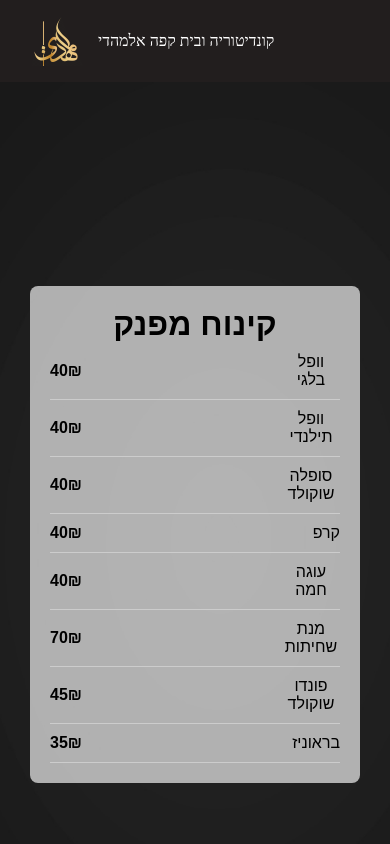
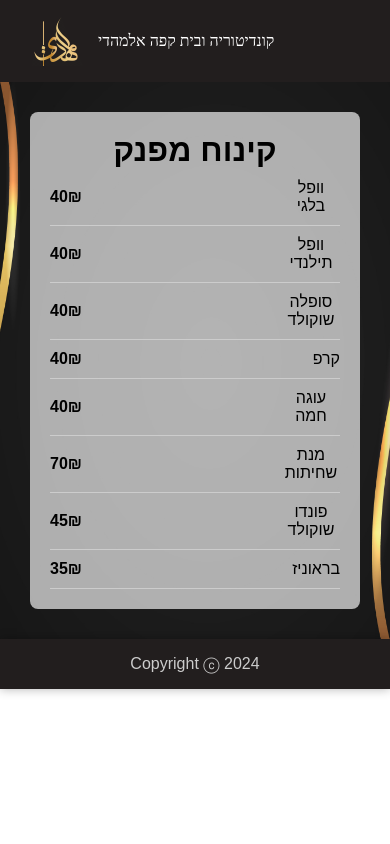
Before and after one commit to RaafatMarzuq/Al-Mahdi-Sweets, a React (Create React App) app: page /dessertsMenu in a window 390 px wide. Shown: the top 844 px of the page. Built offline with nearby package versions, Linux system fonts and the light colour scheme.

Commit message:
making homepage responsive

```diff
--- a/src/App.jsx
+++ b/src/App.jsx
@@ -17,7 +17,7 @@
     <BrowserRouter basename={process.env.PUBLIC_URL }>
     <Header />
           <Routes>
-              <Route  path='/'  element={<HomePage/>}  />
+              <Route  path=''  element={<HomePage/>}  />
               <Route   path='/dessertsMenu'  element={<MenuPage MenuName={"קינוח מפנק"} MenuItems={dessertsMenu} />}  />
               <Route  path='/milkshakeMenu'  element={<MenuPage MenuName={"מילקשייק"} MenuItems={milkshakeMenu} />}  />
               <Route  path='/coffeeMenu'  element={<MenuPage MenuName={"חם ללב"} MenuItems={coffeeMenu} />}  />
--- a/src/components/CatigoryButton/style.css
+++ b/src/components/CatigoryButton/style.css
@@ -14,9 +14,7 @@
 
 /* Media query for smaller screens */
 @media screen and (max-width: 768px) {
-  .imageButton{
-    width: 80%;
-  }
+
   .imageText {
 
     font-size: small;
--- a/src/pages/CoffeePage/style.css
+++ b/src/pages/CoffeePage/style.css
@@ -10,7 +10,7 @@
   justify-content: center;
   align-items: center;
 
-  height: 100vh; /* Set height to 100% of viewport height */
+  height: 90%; /* Set height to 100% of viewport height */
 }
 @media screen and (min-width: 768px) {
   .menu-container {
```
